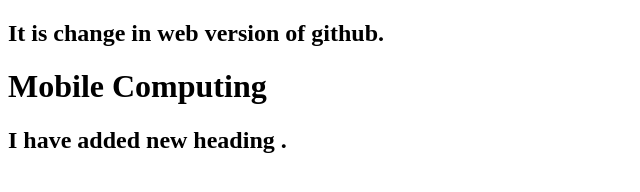
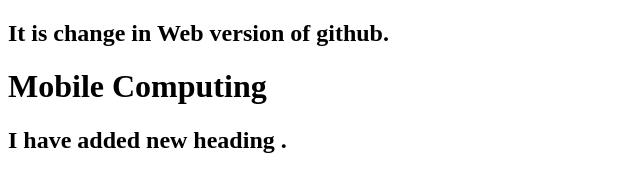
Before and after one commit to bsef18a037/mobile-computing, a plain HTML site: page index.html in a window 1280 px wide. Shown: the full height of the page, 0-640 px from the left. Drawn offline with Linux system fonts and the light colour scheme.

Commit message:
File edited at the website of github
Web version is ahead of local version.

```diff
--- a/index.html
+++ b/index.html
@@ -6,7 +6,7 @@
     <meta name="viewport" content="width=device-width, initial-scale=1.0">
     <title>GitHub</title>
 </head>
-    <h2>It is change in web version of github.</h2>
+    <h2>It is change in Web version of github.</h2>
     <h1>Mobile Computing</h1>
     <h2>I have added new heading .</h2>
 <body>
```
